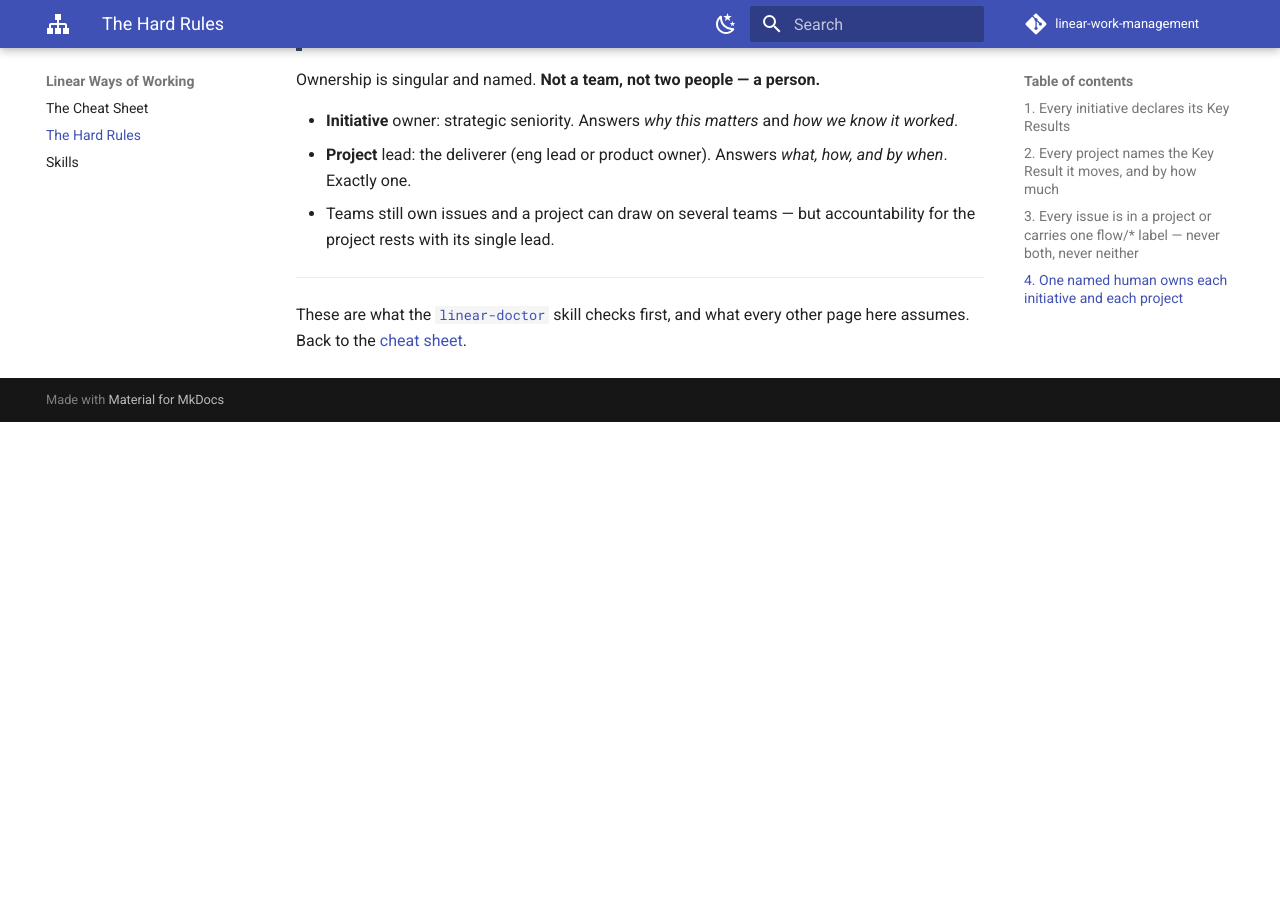
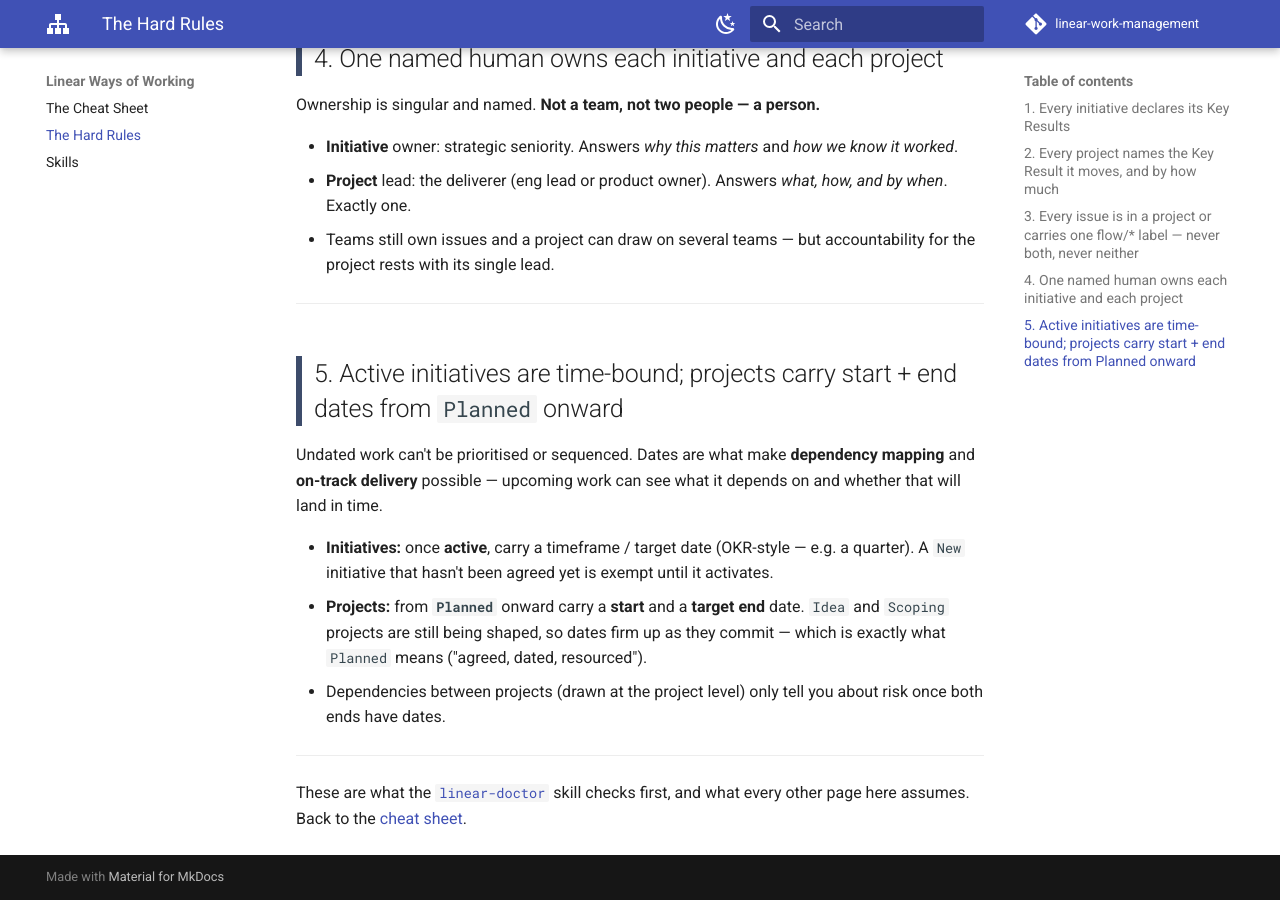
Before and after one commit to hungovercoders/linear-work-management, an MkDocs documentation site: the page built from docs/hard-rules.md, in a window 1280 px wide and 900 px high, scrolled down 1513 px. Built offline with MkDocs 1.6.1 and Material for MkDocs 9.7.7, drawn with Linux system fonts in a browser that asks for light colours; comment, search, counter and statistics services are not loaded; before the commit the page ends 1935 px from its top, so only the background shows below that; some of the changed text lies outside the part shown.

Commit message:
feat(GRI-69): add hard rule 5 — time-bounds on initiatives and projects
Active initiatives are time-bound; projects carry start + end dates from
Planned onward. Undated work can't be prioritised or sequenced — dates make
dependency mapping and on-track delivery visible. A second cross-cutting
invariant alongside ownership. Propagate to hard-rules page, doctor skill/
script, and README.

Co-Authored-By: Claude Opus 4.8 (1M context) <noreply@anthropic.com>

```diff
--- a/docs/hard-rules.md
+++ b/docs/hard-rules.md
@@ -2,7 +2,7 @@
 
 Everything else in this guide is elaboration on these. If a rule and a convenience
 conflict, the rule wins — that is what makes the model hold. **One rule per level, plus
-ownership.**
+two cross-cutting invariants: ownership and time-bounds.**
 
 ---
 
@@ -61,5 +61,21 @@ Ownership is singular and named. **Not a team, not two people — a person.**
 
 ---
 
+## 5. Active initiatives are time-bound; projects carry start + end dates from `Planned` onward
+
+Undated work can't be prioritised or sequenced. Dates are what make **dependency mapping**
+and **on-track delivery** possible — upcoming work can see what it depends on and whether
+that will land in time.
+
+- **Initiatives:** once **active**, carry a timeframe / target date (OKR-style — e.g. a
+  quarter). A `New` initiative that hasn't been agreed yet is exempt until it activates.
+- **Projects:** from **`Planned`** onward carry a **start** and a **target end** date.
+  `Idea` and `Scoping` projects are still being shaped, so dates firm up as they commit —
+  which is exactly what `Planned` means ("agreed, dated, resourced").
+- Dependencies between projects (drawn at the project level) only tell you about risk once
+  both ends have dates.
+
+---
+
 These are what the [`linear-doctor`](skills/index.md) skill checks first, and what every
 other page here assumes. Back to the [cheat sheet](index.md).
--- a/docs/skills/index.md
+++ b/docs/skills/index.md
@@ -12,4 +12,4 @@ operating model. Install them as a Claude Code plugin, then invoke by name.
 
 | Skill | What it does | Guide |
 | ----- | ------------ | ----- |
-| [`linear-doctor`](https://github.com/dataGriff/linear-work-management/tree/main/skills/linear-doctor) | Audit a Linear workspace for drift from the Ways of Working operating model. Reports (does not fix) violations of the hard rules — initiatives with no Key Results, projects with no named Key Result, unclassified issues (in no project and no flow/* label, or both), and initiatives/projects without a single named owner. Use for a health check of the happydevs workspace or before a review. | [hard-rules](../hard-rules.md) |
+| [`linear-doctor`](https://github.com/dataGriff/linear-work-management/tree/main/skills/linear-doctor) | Audit a Linear workspace for drift from the Ways of Working operating model. Reports (does not fix) violations of the hard rules — initiatives with no Key Results, projects with no named Key Result, unclassified issues (in no project and no flow/* label, or both), initiatives/projects without a single named owner, and active initiatives or planned-or-later projects with no dates. Use for a health check of the happydevs workspace or before a review. | [hard-rules](../hard-rules.md) |
```
Also changed, not shown: README.md (+1 -0 lines), docs/index.md (+2 -1 lines), skills/linear-doctor/SKILL.md (+3 -1 lines), 1 other file.
